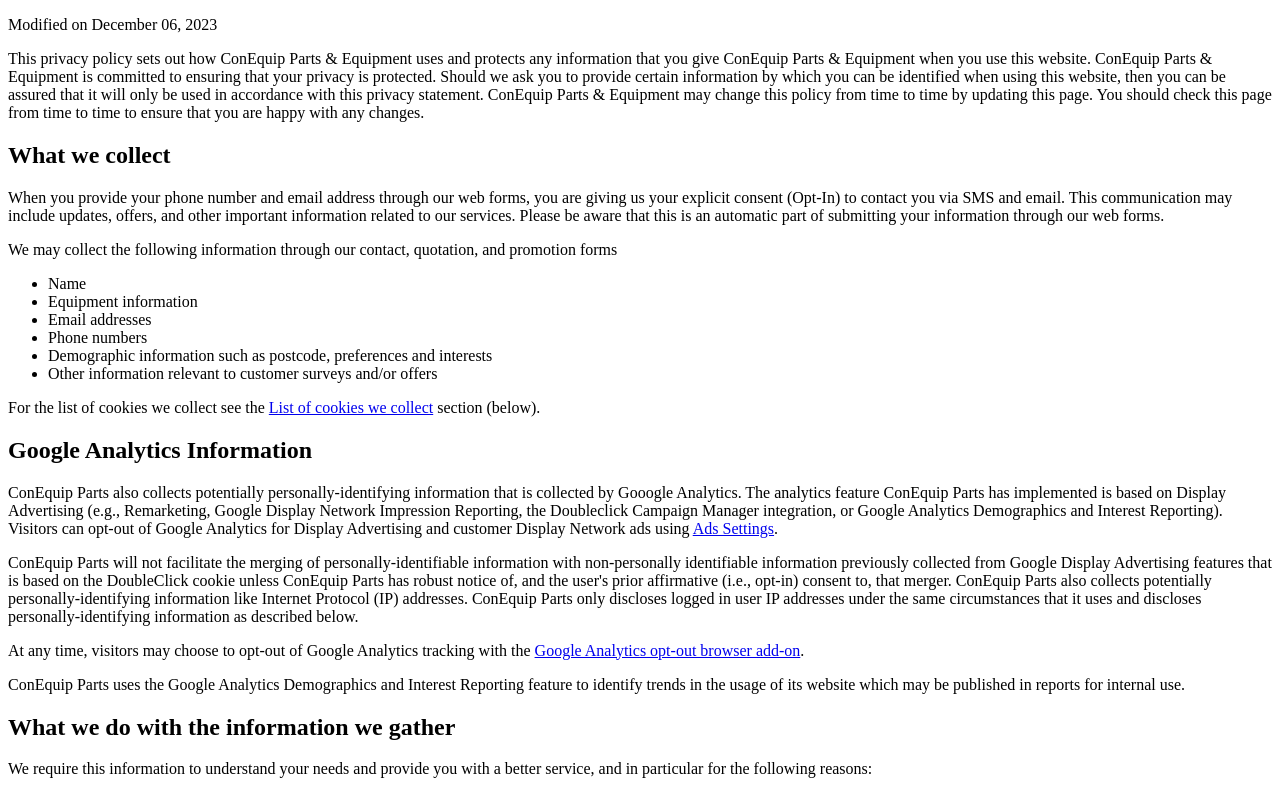
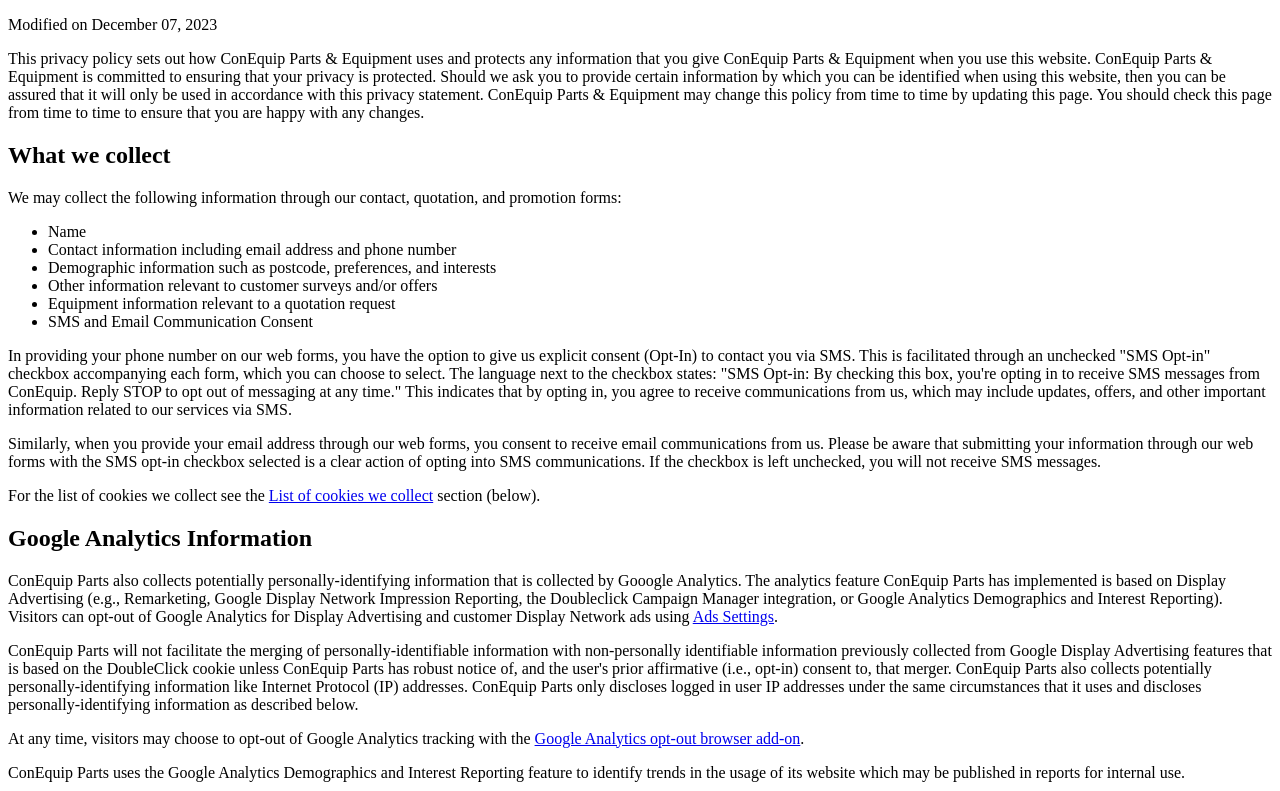
Before and after one commit to conequip/conequip.github.io, a plain HTML site: page privacy-policy.html in a window 1280 px wide. Shown: the top 791 px of the page. Drawn offline with Linux system fonts and the light colour scheme.

Commit message:
Revision to SMS opt-in

```diff
--- a/privacy-policy.html
+++ b/privacy-policy.html
@@ -1,7 +1,7 @@
 <!DOCTYPE html>
 <html>
   <body>
-    <p>Modified on December 06, 2023</p>
+    <p>Modified on December 07, 2023</p>
     <p>
       This privacy policy sets out how ConEquip Parts &amp; Equipment uses and
       protects any information that you give ConEquip Parts &amp; Equipment when
@@ -15,26 +15,39 @@
     </p>
     <h2>What we collect</h2>
     <p>
-      When you provide your phone number and email address through our web
-      forms, you are giving us your explicit consent (Opt-In) to contact you via
-      SMS and email. This communication may include updates, offers, and other
-      important information related to our services. Please be aware that this
-      is an automatic part of submitting your information through our web forms.
+      We may collect the following information through our contact, quotation,
+      and promotion forms:
+    </p>
+    <ul class="ml-4 mb-4 disc">
+      <li>Name</li>
+      <li>Contact information including email address and phone number</li>
+      <li>
+        Demographic information such as postcode, preferences, and interests
+      </li>
+      <li>Other information relevant to customer surveys and/or offers</li>
+      <li>Equipment information relevant to a quotation request</li>
+      <li>SMS and Email Communication Consent</li>
+    </ul>
+
+    <p>
+      In providing your phone number on our web forms, you have the option to
+      give us explicit consent (Opt-In) to contact you via SMS. This is
+      facilitated through an unchecked "SMS Opt-in" checkbox accompanying each
+      form, which you can choose to select. The language next to the checkbox
+      states: "SMS Opt-in: By checking this box, you're opting in to receive SMS
+      messages from ConEquip. Reply STOP to opt out of messaging at any time."
+      This indicates that by opting in, you agree to receive communications from
+      us, which may include updates, offers, and other important information
+      related to our services via SMS.
     </p>
     <p>
-      We may collect the following information through our contact, quotation,
-      and promotion forms
+      Similarly, when you provide your email address through our web forms, you
+      consent to receive email communications from us. Please be aware that
+      submitting your information through our web forms with the SMS opt-in
+      checkbox selected is a clear action of opting into SMS communications. If
+      the checkbox is left unchecked, you will not receive SMS messages.
     </p>
-    <ul class="ml-4">
-      <li>Name</li>
-      <li>Equipment information</li>
-      <li>Email addresses</li>
-      <li>Phone numbers</li>
-      <li>
-        Demographic information such as postcode, preferences and interests
-      </li>
-      <li>Other information relevant to customer surveys and/or offers</li>
-    </ul>
+
     <p>
       For the list of cookies we collect see the
       <a href="#list">List of cookies we collect</a> section (below).
```
